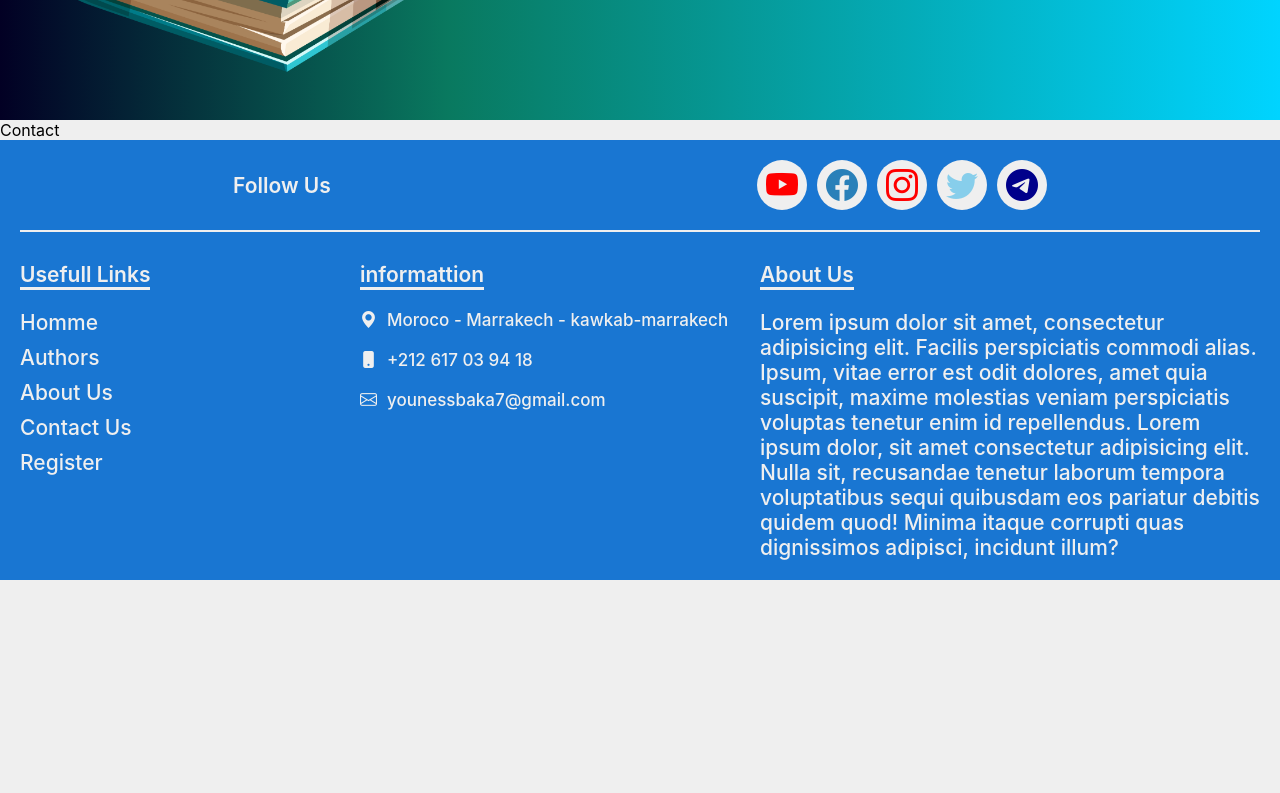
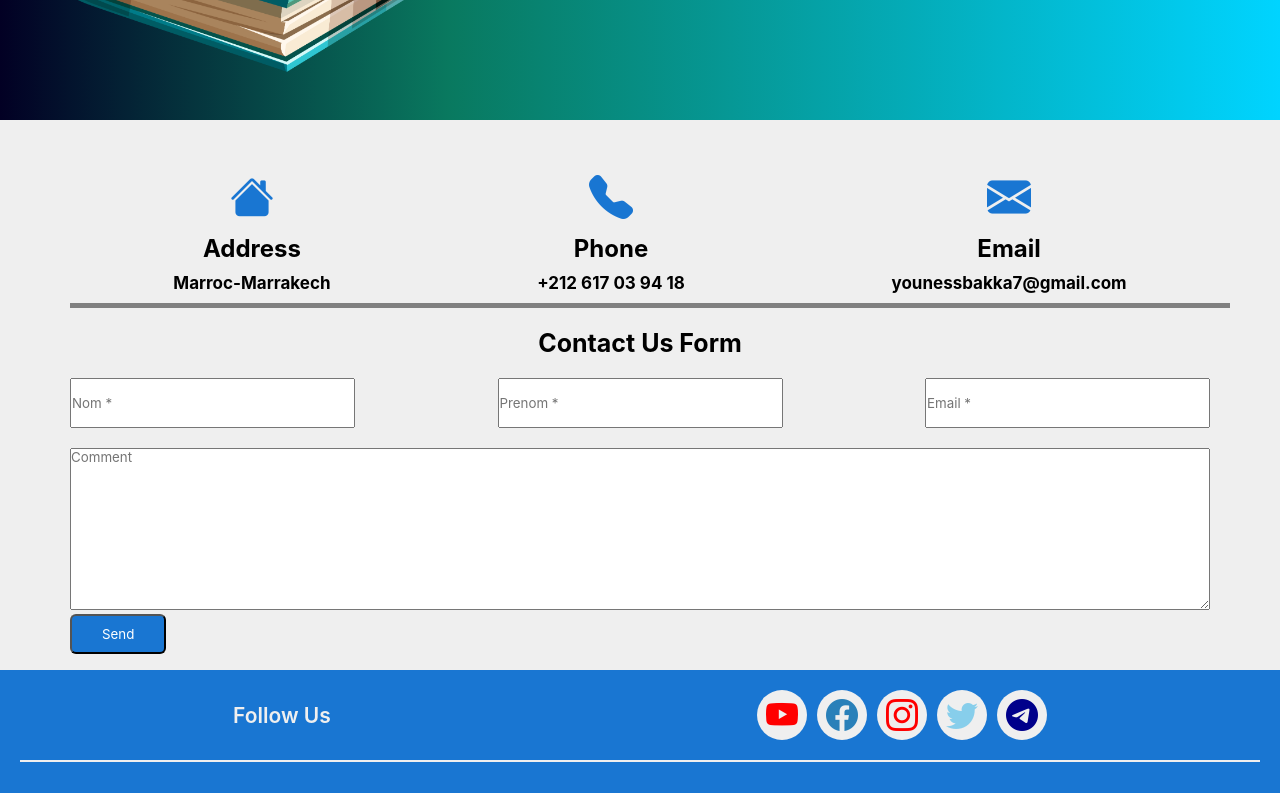
Before and after one commit to younessbakka7/book, a React (Create React App) app in the folder bibstore/: page /contact in a window 1280 px wide. Shown: the part 680-1473 px from the top of the page. Before the commit the page ends 1260 px from the top, so only its background shows below. Built offline with nearby package versions, Linux system fonts and the light colour scheme.

Commit message:
page about-and-contact

```diff
--- /dev/null
+++ b/bibstore/src/Components/pages/About/About.css
@@ -0,0 +1,28 @@
+.about {
+    height: calc(90vh - 250px);
+    padding: 50px;
+
+}
+
+.title-about {
+    color: rgb(182, 173, 173);
+    font-size: 44px;
+    border-bottom: 5px solid rgb(182, 173, 173);
+    width: fit-content;
+    margin-bottom: 30px;
+    font-weight: bold;
+
+
+}
+
+.texte-about {
+    font-size: 25px;
+    font-weight: 500;
+    margin-bottom: 15px;
+}
+
+.version-about {
+    font-weight: 900;
+    font-size: 25px;
+    margin-top: 30px;
+}
--- a/bibstore/src/Components/pages/About/About.jsx
+++ b/bibstore/src/Components/pages/About/About.jsx
@@ -1,9 +1,13 @@
-import React from 'react';
-
+import  "./About.css"
 const About = () => {
     return (
-        <div>
-           About
+        <div className='about'>
+         <div className='about-us'>
+            <h2 className='title-about'>About Us</h2>
+            <p className='texte-about'>we are a online book store</p>
+            <h3 className="version-about">Version 1.0.0.0</h3>
+         </div>
+
         </div>
     );
 }
--- /dev/null
+++ b/bibstore/src/Components/pages/Contact/Contact.css
@@ -0,0 +1,123 @@
+.contact {
+    padding: 50px;
+    height: calc(100vh - 250px);
+
+}
+
+.contact-wrapper {
+
+    display: flex;
+    align-items: center;
+    justify-content: space-around;
+    margin-left: 20px;
+    border-bottom: 5px solid gray;
+
+}
+
+.contact-item-icon,
+.contact-item-info {
+    margin-bottom: 10px;
+    display: flex;
+    align-items: center;
+    justify-content: center;
+}
+
+.contact-item-desc {
+    margin-bottom: 10px;
+    font-size: 17px;
+
+
+    font-weight: bold;
+}
+
+.contact-item-icon {
+    color: var(--primary-color);
+    font-size: 44px;
+}
+
+/*contact-form*/
+
+.form-contact {
+    min-height: calc(100vh - 250px);
+    padding: 20px;
+}
+
+.contact-title-form {
+    text-align: center;
+    margin-bottom: 20px;
+    font-size: 25px;
+    font-weight: bold;
+
+}
+
+.form-input {
+    display: flex;
+    align-items: center;
+    justify-content: space-between;
+}
+
+.form-input input {
+    width: 25%;
+    height: 50px;
+
+
+}
+
+.form-input-aria textarea {
+    width: 100%;
+    margin-top: 20px;
+}
+
+.btn-contact {
+    padding: 10px 30px 10px 30px;
+    border-radius: 6px;
+    color: white;
+    background-color: var(--primary-color);
+    cursor: pointer;
+
+}
+
+/*media Queires*/
+
+@media (max-width:700px) {
+    .contact {
+        padding: 20px;
+
+
+    }
+
+    .contact-wrapper {
+        flex-wrap: wrap;
+    }
+
+    .contact-item-icon {
+        font-size: 25px;
+    }
+
+    .contact-item-title {
+        font-size: 15px;
+    }
+
+    .contact-item-desc {
+        font-size: 17px;
+    }
+    .form-input{
+        flex-direction: column;
+
+
+}
+    .form-input input{
+        width: 100%;
+        margin-bottom: 10px;
+}
+    .form-input-aria{
+      height: 300px;
+}
+}
+
+@media (max-width:600px) {
+
+    .form-input-aria textarea{
+display: none;
+}
+}
--- a/bibstore/src/Components/pages/Contact/Contact.jsx
+++ b/bibstore/src/Components/pages/Contact/Contact.jsx
@@ -1,9 +1,63 @@
 import React from 'react';
-
+import './Contact.css'
 const Contact = () => {
     return (
-        <div>
-            Contact
+        <div className='contact'>
+
+            <div className='contact-wrapper'>
+
+                <div className='contact-item'>
+                    <div className='contact-item-icon'>
+                        <i class="bi bi-house-fill"></i>
+                    </div>
+                    <div className='contact-item-info'>
+                        <h2 className='contact-item-title'>Address</h2>
+
+                    </div>
+                    <p className='contact-item-desc'>Marroc-Marrakech</p>
+                </div>
+
+                <div className='contact-item'>
+                    <div className='contact-item-icon'>
+                        <i class="bi bi-telephone-fill"></i>
+                    </div>
+                    <div className='contact-item-info'>
+                        <h2 className='contact-item-title'>Phone</h2>
+
+                    </div>
+                    <p className='contact-item-desc'>+212 617 03 94 18</p>
+                </div>
+
+                <div className='contact-item'>
+                    <div className='contact-item-icon'>
+                        <i class="bi bi-envelope-fill"></i>
+                    </div>
+                    <div className='contact-item-info'>
+                        <h2 className='contact-item-title'>Email</h2>
+
+                    </div>
+                    <p className='contact-item-desc'>younessbakka7@gmail.com</p>
+                </div>
+
+            </div>
+            <form onSubmit={(e) => {
+                e.preventDefault()
+            }} className='form-contact'>
+                <h2 className='contact-title-form'>Contact Us Form</h2>
+                <div className='form-input'>
+                <input  type="text" placeholder='Nom *' />
+                <input type="text" placeholder='Prenom *' />
+                <input type="text" placeholder='Email *'  />
+                </div>
+
+             <div className='form-input-aria'>
+               <textarea  cols="30" rows="10" placeholder='Comment'></textarea>
+               <button className='btn-contact'>Send</button>
+                </div>
+
+
+            </form>
+
         </div>
     );
 }
```
Also changed, not shown: bibstore/src/data/cart.js (deleted, +0 -21 lines).
